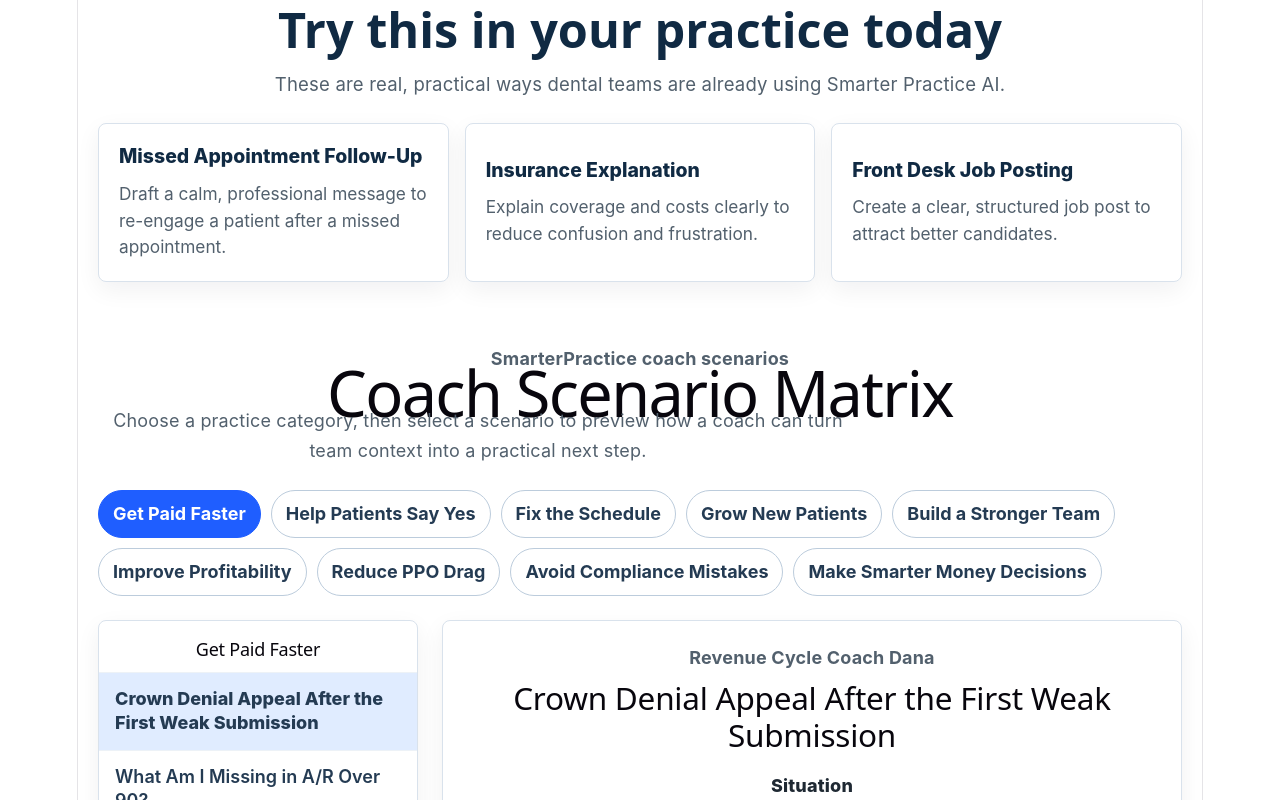
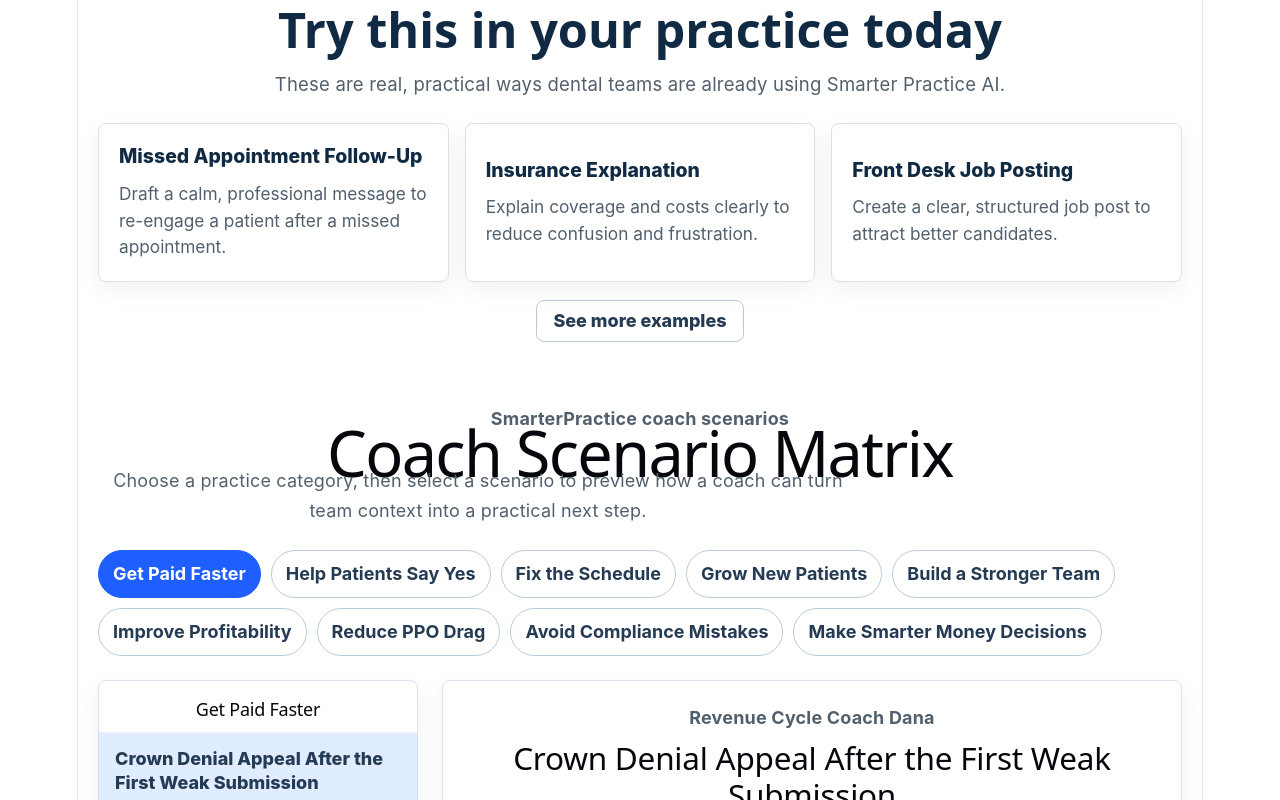
Before and after one commit to jeremyphelps-SP/smarterpractice-site, a React (Vite) app: page / in a window 1280 px wide. Shown: the part 737-1537 px from the top of the page. Built offline with nearby package versions, Linux system fonts and the light colour scheme.

Commit message:
Add expand behavior to quick wins section

```diff
--- a/src/components/QuickWinsSection.css
+++ b/src/components/QuickWinsSection.css
@@ -97,6 +97,33 @@
   line-height: 1.55;
 }
 
+.quick-wins__toggle {
+  display: flex;
+  align-items: center;
+  justify-content: center;
+  margin: 18px auto 0;
+  min-height: 42px;
+  padding: 0 16px;
+  border: 1px solid #bcccdc;
+  border-radius: 8px;
+  background: #ffffff;
+  color: #243b53;
+  cursor: pointer;
+  font: inherit;
+  font-weight: 800;
+}
+
+.quick-wins__toggle:hover,
+.quick-wins__toggle:focus-visible {
+  border-color: #1f5eff;
+  color: #1f5eff;
+}
+
+.quick-wins__toggle:focus-visible {
+  outline: 3px solid rgba(31, 94, 255, 0.24);
+  outline-offset: 3px;
+}
+
 @media (max-width: 860px) {
   .quick-wins {
     padding: 36px 18px 28px;
--- a/src/components/QuickWinsSection.jsx
+++ b/src/components/QuickWinsSection.jsx
@@ -1,3 +1,4 @@
+import { useEffect, useState } from "react";
 import "./QuickWinsSection.css";
 
 const challengeLabels = {
@@ -28,6 +29,24 @@
         "Create a clear, structured job post to attract better candidates.",
       key: "job-posting",
     },
+    {
+      title: "Treatment Follow-Up Message",
+      description:
+        "Create a clear follow-up message after a consultation or unscheduled treatment plan.",
+      key: "treatment-follow-up",
+    },
+    {
+      title: "Claims Follow-Up Script",
+      description:
+        "Create a structured call script for checking claim status with a payer.",
+      key: "claims-follow-up",
+    },
+    {
+      title: "Review Request Message",
+      description:
+        "Create a simple, natural message asking satisfied patients for reviews.",
+      key: "review-request",
+    },
   ],
   "owner-bottleneck": [
     {
@@ -47,6 +66,24 @@
       description:
         "Summarize the issue, options, risks, and recommended next step before escalating.",
       key: "decision-note",
+    },
+    {
+      title: "Doctor Interruption Triage",
+      description:
+        "Create a simple rule for what needs the doctor now and what can wait.",
+      key: "doctor-interruption-triage",
+    },
+    {
+      title: "Owner-Level Weekly Update",
+      description:
+        "Summarize key team issues, decisions needed, and progress in one concise note.",
+      key: "owner-weekly-update",
+    },
+    {
+      title: "Delegate the Next Step",
+      description:
+        "Turn an owner answer into clear ownership, deadline, and follow-up instructions.",
+      key: "delegate-next-step",
     },
   ],
   "patient-communication": [
@@ -68,6 +105,24 @@
         "Create a clear follow-up message after a consultation or unscheduled treatment plan.",
       key: "treatment-follow-up",
     },
+    {
+      title: "Service Recovery Reply",
+      description:
+        "Draft a calm response when a patient is frustrated about timing, fees, or confusion.",
+      key: "service-recovery-reply",
+    },
+    {
+      title: "Pre-Visit Expectation Message",
+      description:
+        "Set expectations before an appointment so patients arrive prepared and confident.",
+      key: "pre-visit-expectation",
+    },
+    {
+      title: "Post-Op Check-In",
+      description:
+        "Create a friendly follow-up message after treatment to answer common concerns.",
+      key: "post-op-check-in",
+    },
   ],
   "insurance-billing": [
     {
@@ -87,6 +142,24 @@
       description:
         "Turn aging balances and follow-up steps into a clearer weekly workflow.",
       key: "ar-workflow",
+    },
+    {
+      title: "Denial Appeal Outline",
+      description:
+        "Organize the evidence, narrative, and next steps needed for an appeal.",
+      key: "denial-appeal-outline",
+    },
+    {
+      title: "Estimate Variance Explanation",
+      description:
+        "Help the team explain why a final balance differs from the original estimate.",
+      key: "estimate-variance",
+    },
+    {
+      title: "Payer Escalation Summary",
+      description:
+        "Summarize stalled payer issues so the next call starts with the right context.",
+      key: "payer-escalation-summary",
     },
   ],
   "team-training": [
@@ -108,6 +181,24 @@
         "Turn an informal daily workflow into a simple SOP the team can reuse.",
       key: "sop-recurring-task",
     },
+    {
+      title: "Phone Script Practice",
+      description:
+        "Create a training script for common patient questions and front desk handoffs.",
+      key: "phone-script-practice",
+    },
+    {
+      title: "Role Clarity Checklist",
+      description:
+        "Clarify who owns calls, texts, checkout, follow-up, and daily exceptions.",
+      key: "role-clarity-checklist",
+    },
+    {
+      title: "Daily Huddle Prompt",
+      description:
+        "Build a short agenda that helps the team surface blockers before the day starts.",
+      key: "daily-huddle-prompt",
+    },
   ],
   "growth-case-acceptance": [
     {
@@ -128,6 +219,24 @@
         "Create a simple, natural message asking satisfied patients for reviews.",
       key: "review-request",
     },
+    {
+      title: "Large Case Follow-Up",
+      description:
+        "Draft a next-step message for a patient who paused after a major consult.",
+      key: "large-case-follow-up",
+    },
+    {
+      title: "Unscheduled Treatment List",
+      description:
+        "Create a practical call plan for patients with diagnosed but unscheduled treatment.",
+      key: "unscheduled-treatment-list",
+    },
+    {
+      title: "Referral Ask Message",
+      description:
+        "Write a natural message inviting loyal patients to refer friends or family.",
+      key: "referral-ask-message",
+    },
   ],
 };
 
@@ -135,11 +244,17 @@
   selectedChallenge = null,
   onSelectQuickWin = () => {},
 }) {
+  const [showMore, setShowMore] = useState(false);
   const quickWins =
     quickWinsByChallenge[selectedChallenge] || quickWinsByChallenge.default;
+  const visibleQuickWins = showMore ? quickWins : quickWins.slice(0, 3);
   const selectedChallengeLabel = selectedChallenge
     ? challengeLabels[selectedChallenge]
     : "";
+
+  useEffect(() => {
+    setShowMore(false);
+  }, [selectedChallenge]);
 
   return (
     <section className="quick-wins" aria-labelledby="quick-wins-title">
@@ -158,7 +273,7 @@
         </div>
 
         <div className="quick-wins__cards" aria-label="3-minute quick wins">
-          {quickWins.map((quickWin) => (
+          {visibleQuickWins.map((quickWin) => (
             <button
               className="quick-wins__card"
               key={quickWin.key}
@@ -170,6 +285,15 @@
             </button>
           ))}
         </div>
+        {quickWins.length > 3 && (
+          <button
+            className="quick-wins__toggle"
+            type="button"
+            onClick={() => setShowMore((current) => !current)}
+          >
+            {showMore ? "Show fewer examples" : "See more examples"}
+          </button>
+        )}
       </div>
     </section>
   );
```
